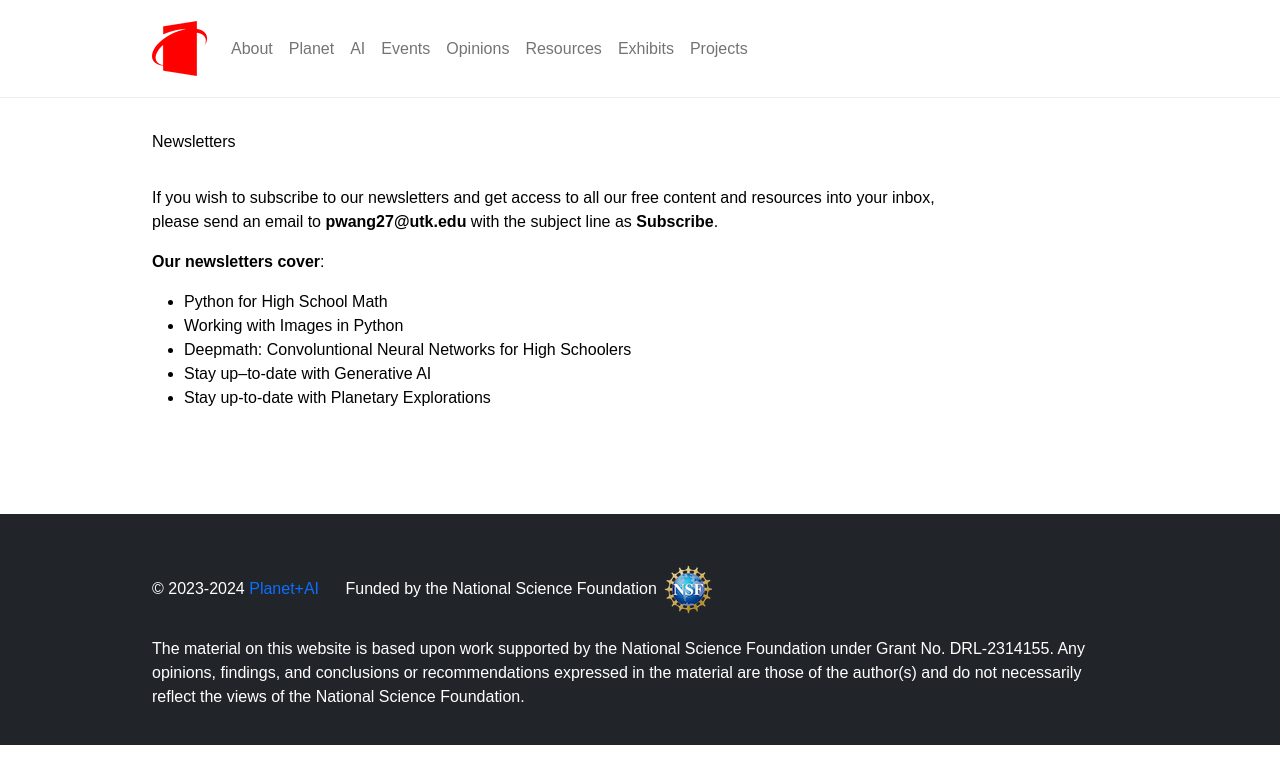
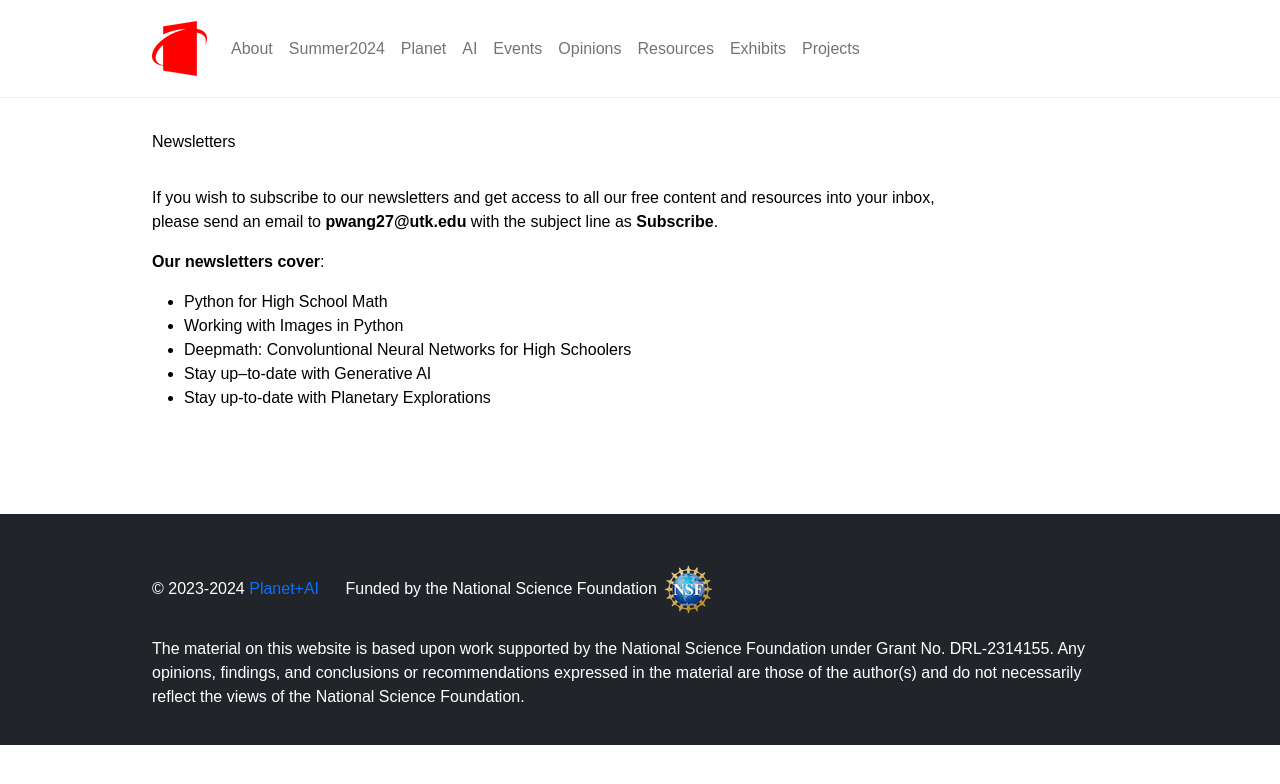
Before and after one commit to planet-ai-2023/planet-ai-2023.github.io, a Jekyll site: the page built from _pages/newsletters.md, in a window 1280 px wide. Shown: the top 784 px of the page. Built offline with Jekyll 4.4.1, drawn with Linux system fonts in a browser that asks for light colours.

Commit message:
Add files via upload

```diff
--- a/_includes/header.html
+++ b/_includes/header.html
@@ -13,12 +13,13 @@
         <ul class="navbar-nav mb-2 mb-lg-0">
 
           <li class="nav-item"><a href="{{ site.baseurl }}/about" class="nav-link">About</a></li>
+          <li class="nav-item"><a href="{{ site.baseurl }}/tag/summer2024" class="nav-link">Summer2024</a></li>
           <li class="nav-item"><a href="{{ site.baseurl }}/tag/planet" class="nav-link">Planet</a></li>
           <li class="nav-item"><a href="{{ site.baseurl }}/tag/AI" class="nav-link">AI</a></li>
           <li class="nav-item"><a href="{{ site.baseurl }}/tag/events" class="nav-link">Events</a></li>
           <li class="nav-item"><a href="{{ site.baseurl }}/tag/opinions" class="nav-link">Opinions</a></li>
           <li class="nav-item"><a href="{{ site.baseurl }}/tag/resources" class="nav-link">Resources</a></li>
-          <!--<li class="nav-item"><a href="{{ site.baseurl }}/tag/projectEarth" class="nav-link">projectEarth</a></li>-->
+
           <li class="nav-item"><a href="{{ site.baseurl }}/tag/exhibits" class="nav-link">Exhibits</a></li>
           <!--<li class="nav-item"><a href="{{ site.baseurl }}/tag/newsletters" class="nav-link">Newsletters</a></li>-->
           <!--<li class="nav-item"><a href="{{ site.baseurl }}/tag/podcasts" class="nav-link">Podcasts</a></li>-->
```
